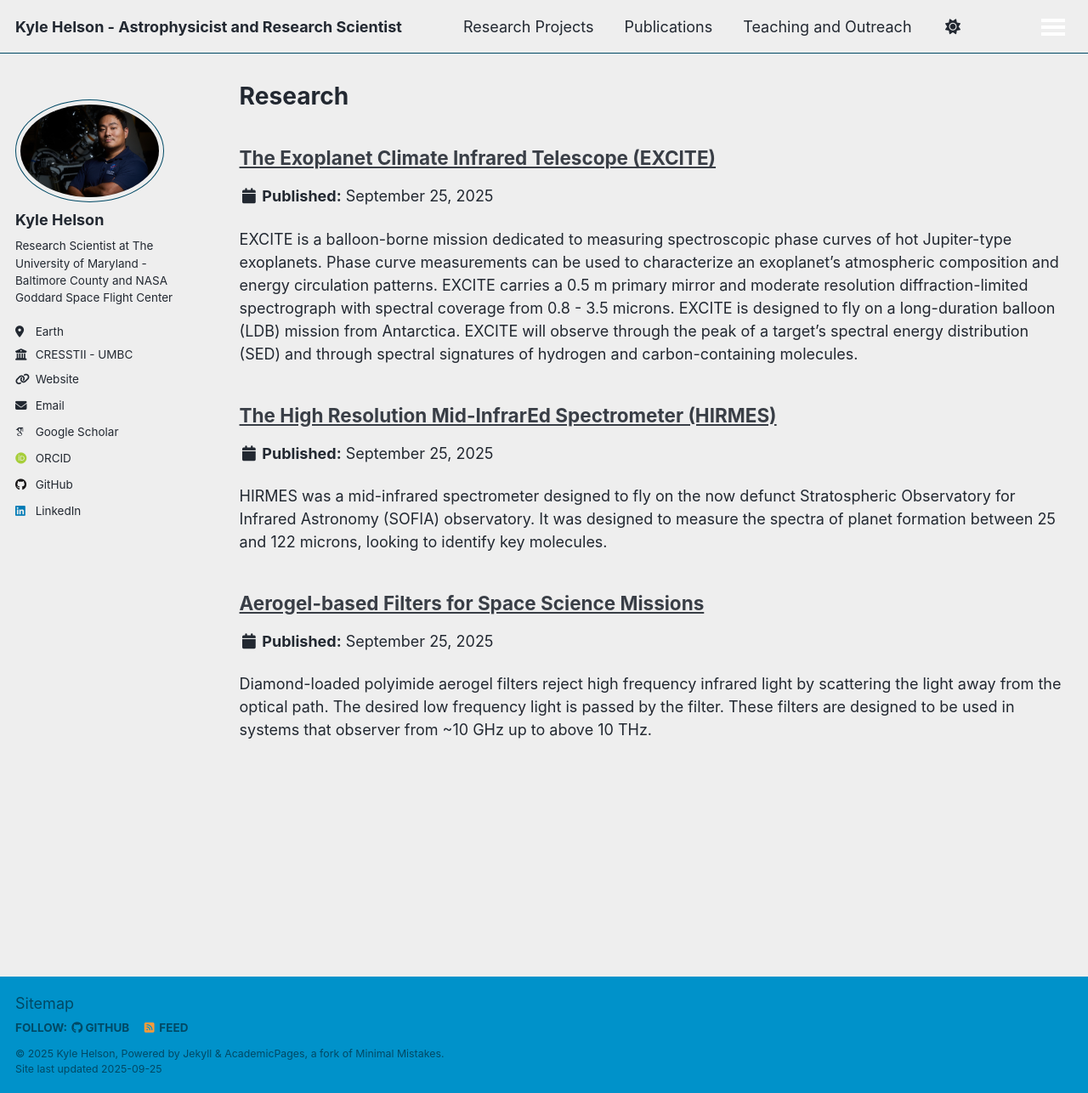
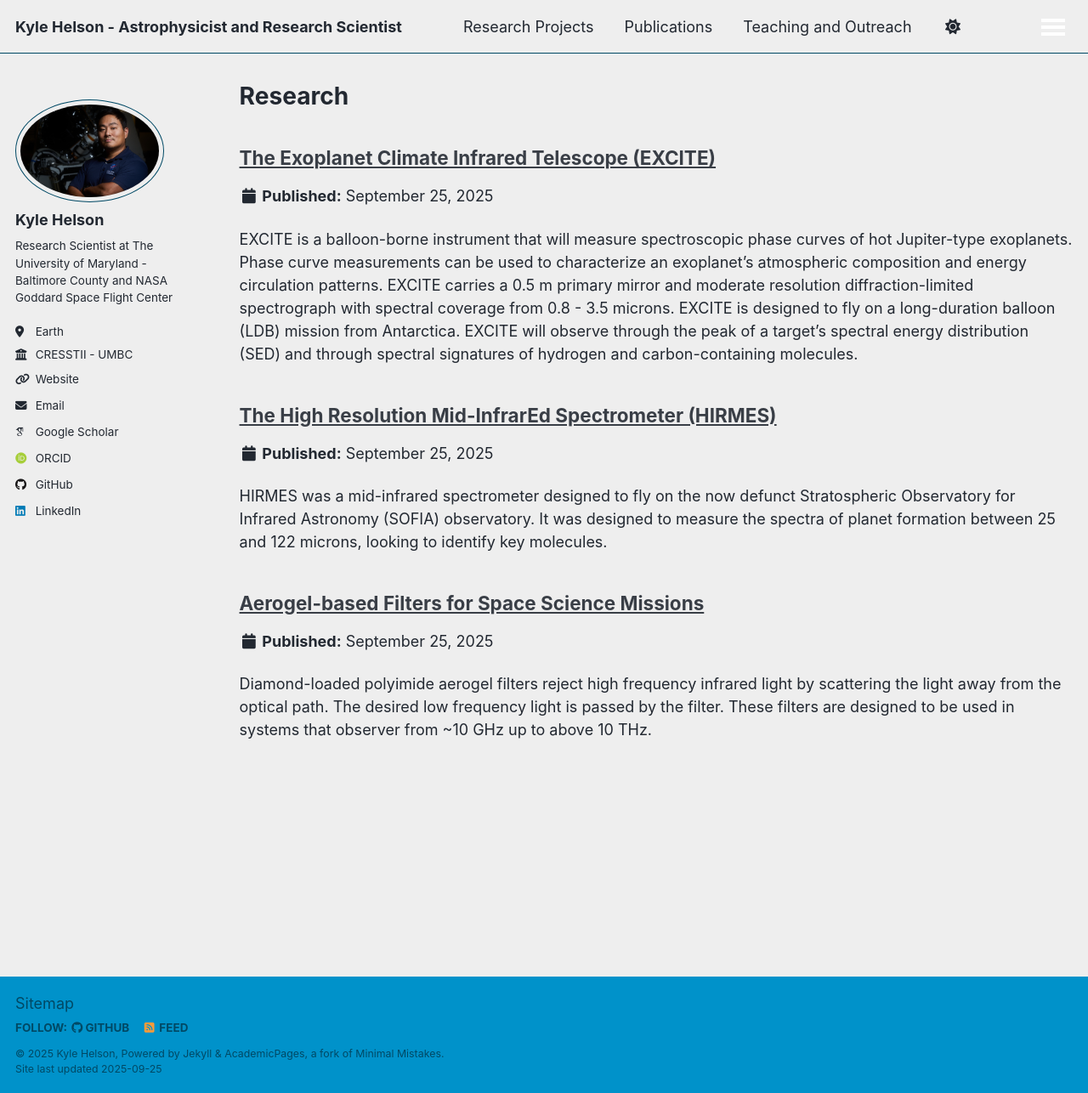
Before and after one commit to kylehelson/kylehelson.github.io, a Jekyll site: the page built from _pages/research.html, in a window 1280 px wide and 1286 px high. Shown: the whole window at 85% size. Built offline with Jekyll 4.4.1, drawn with Linux system fonts in a browser that asks for light colours; some web fonts are replaced; a script that is not in the unit is left out.

Commit message:
Update EXCITE.md

```diff
--- a/_portfolio/EXCITE.md
+++ b/_portfolio/EXCITE.md
@@ -4,7 +4,7 @@ about: "A balloon-borne hot-Jupiter phase curve spectrograph from 1-4 microns"
 
 ---
 
-EXCITE is a balloon-borne mission dedicated to measuring spectroscopic phase curves of hot Jupiter-type exoplanets. Phase curve measurements can be used to characterize an exoplanet's atmospheric composition and energy circulation patterns. EXCITE carries a 0.5 m primary mirror and moderate resolution diffraction-limited spectrograph with spectral coverage from 0.8 - 3.5 microns. EXCITE is designed to fly on a long-duration balloon (LDB) mission from Antarctica. EXCITE will observe through the peak of a target's spectral energy distribution (SED) and through spectral signatures of hydrogen and carbon-containing molecules.
+EXCITE is a balloon-borne instrument that will measure spectroscopic phase curves of hot Jupiter-type exoplanets. Phase curve measurements can be used to characterize an exoplanet's atmospheric composition and energy circulation patterns. EXCITE carries a 0.5 m primary mirror and moderate resolution diffraction-limited spectrograph with spectral coverage from 0.8 - 3.5 microns. EXCITE is designed to fly on a long-duration balloon (LDB) mission from Antarctica. EXCITE will observe through the peak of a target's spectral energy distribution (SED) and through spectral signatures of hydrogen and carbon-containing molecules.
 
 EXCITE will be the first dedicated near-IR phase curve instrument, measuring a frequency band that is unavailable from the ground or airborne observatories. Because phase curves often require substantial telescope time, only a handful of them have been measured by Hubble, Warm Spitzer, and JWST. One three-week long science flight from EXCITE could double or triple the number of full hot Jupiter phase curves to date.
 
```
